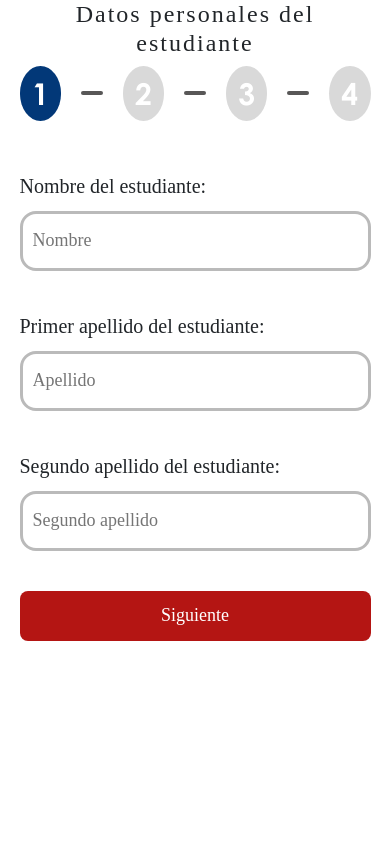
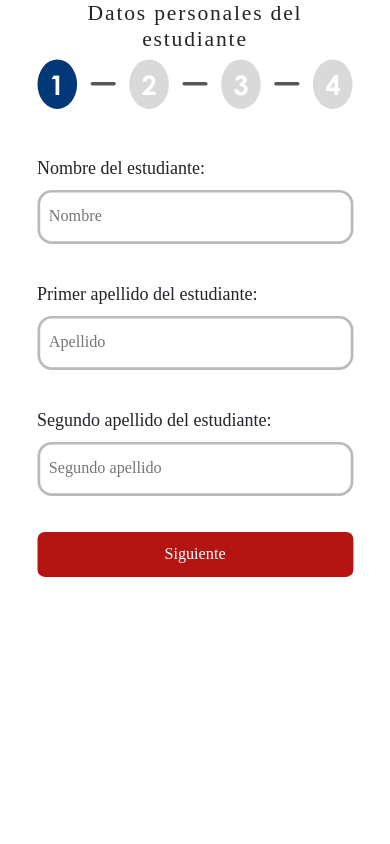
Before and after one commit to fulviomoya/condor_project, a PHP site: page /Dashboard_index/Parte_Usuario/Form1.php in a window 390 px wide. Run offline with PHP 8.4, Linux system fonts and the light colour scheme; some web fonts are replaced.

Commit message:
Responsive Arreglado

```diff
--- a/Parte_Usuario/css/Form_11.css
+++ b/Parte_Usuario/css/Form_11.css
@@ -421,6 +433,35 @@ button{
     }
 }
 
+/* Mantener los círculos en buen tamaño y bien distribuidos */
+.circulos {
+    width: 100%;
+    display: flex;
+    justify-content: center;
+    align-items: center;
+    gap: 20px; /* Mantener espacio entre círculos */
+    flex-wrap: nowrap; /* Evitar que se ajusten o se estrechen */
+}
+
+.num {
+    width: 55px;
+    height: 55px;
+    background-color: #D9D9D9;
+    border-radius: 50%;
+    display: flex;
+    justify-content: center;
+    align-items: center;
+    color: white;
+    font-family: 'centuryBold';
+    font-size: 30px;
+}
+
+.circulos .line {
+    width: 12%;
+    background-color: #585757;
+    height: 4px;
+    border-radius: 20px;
+}
 
 @media screen and (max-width: 768px) {
     .form-cont {
@@ -438,8 +479,15 @@ button{
     .cont_izquierda {
         width: 80%;
     }
+
+    .circulos {
+        gap: 15px; /* Ajustar espacio en móviles */
     }
 
+    .circulos .line {
+        width: 14%; /* Mantener proporción en móviles */
+    }
+}
 
 @media screen and (max-width: 480px) {
     .cont_izquierda {
@@ -469,6 +535,16 @@ button{
     }
 
     .circulos .line {
-      width: 8%;
+        width: 10%;
     }
 }
+
+
+@media screen and (max-width: 1366px) {
+    .izquierda {
+        transform: scale(0.9);
+        transform-origin: top center;
+    }
+
+
+}
```
Also changed, not shown: other parts of Parte_Usuario/css/Form_11.css (+30 -0 lines). Lines whose indentation alone changed are shown as unchanged.
